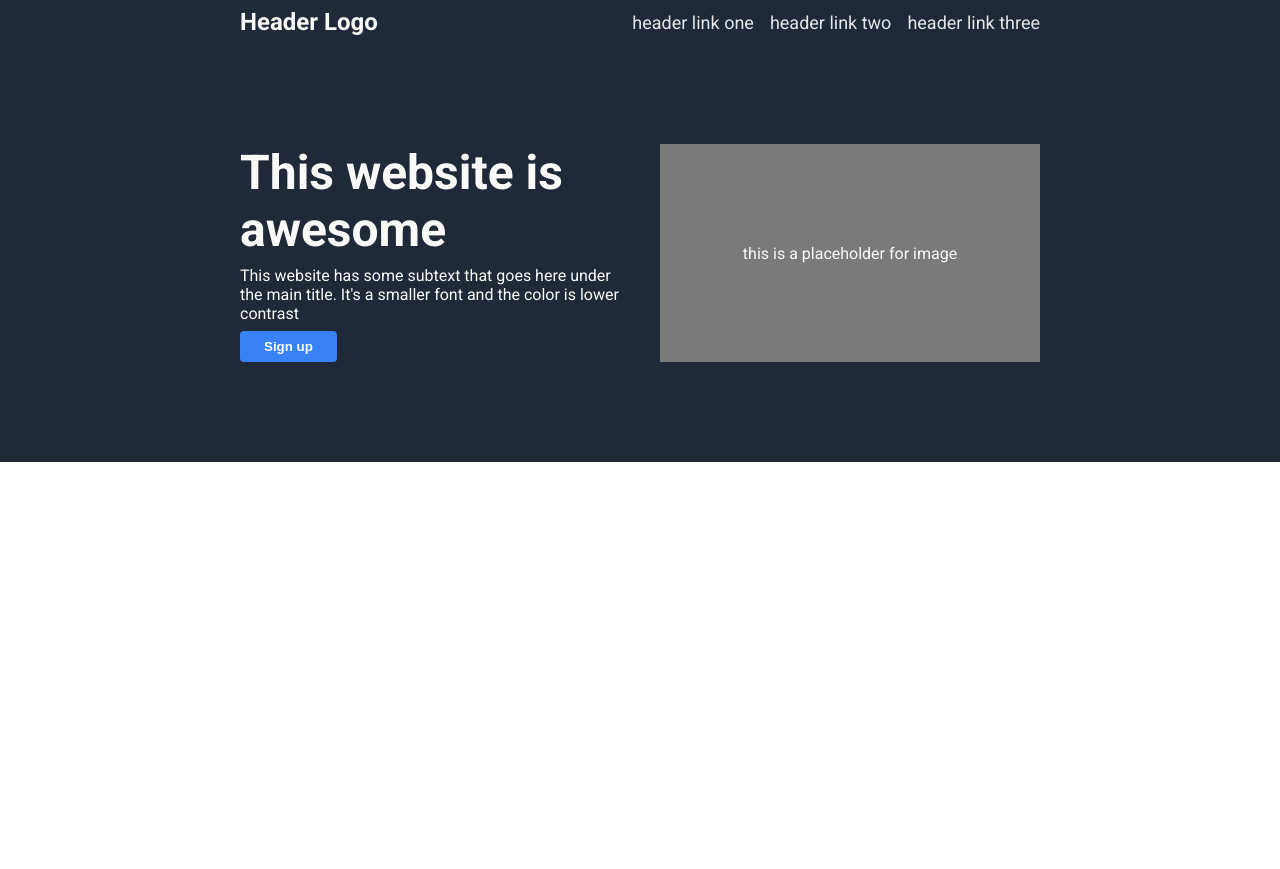
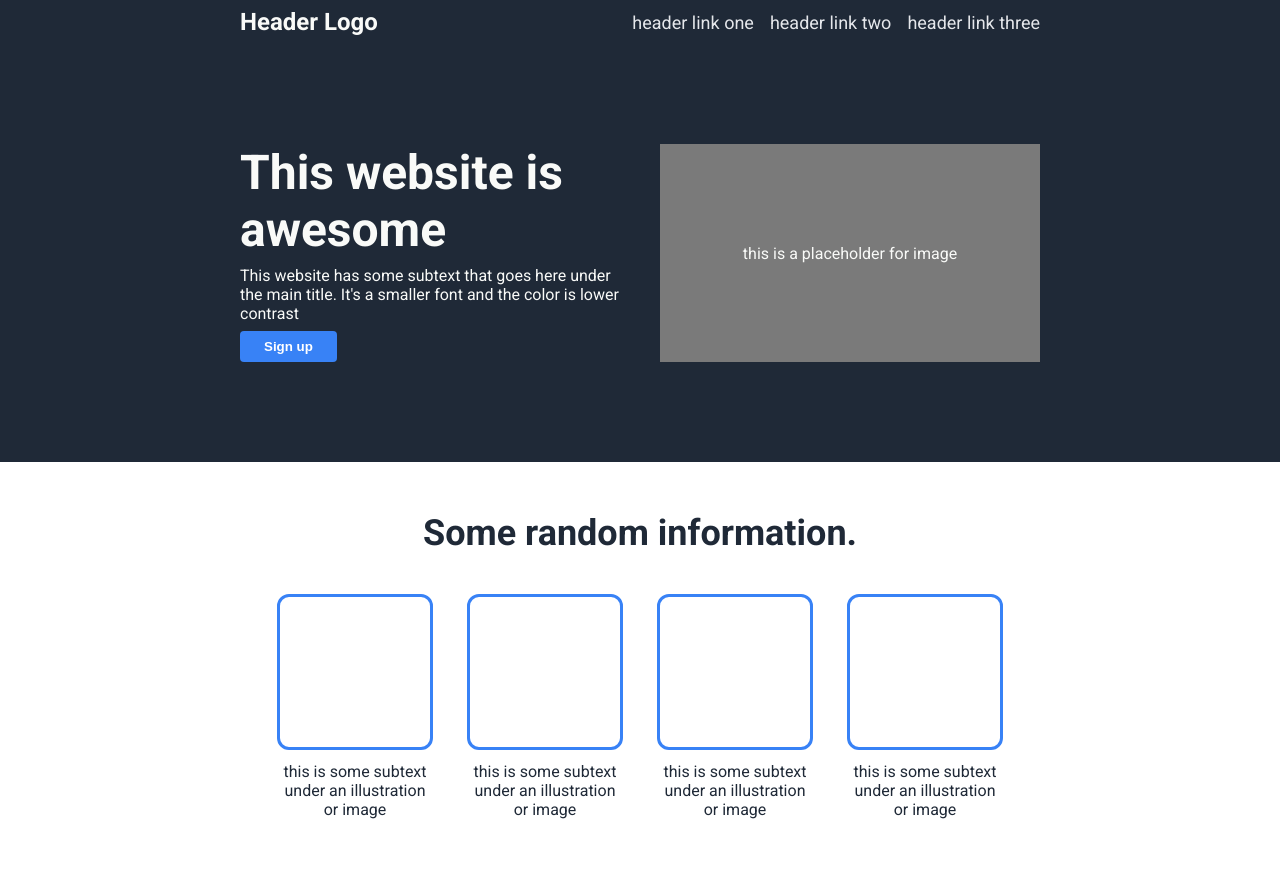
Before and after one commit to jgcarrasco/landing-page-project, a plain HTML site: page index.html in a window 1280 px wide. Before the commit the page ends 800 px from the top, so only its background shows below. Drawn offline with Linux system fonts and the light colour scheme.

Commit message:
Add information section

```diff
--- a/index.html
+++ b/index.html
@@ -30,5 +30,26 @@
             <div class="img">this is a placeholder for image</div>
         </div>
     </div>
+    <div class="information">
+        <div class="info-title">Some random information.</div>
+        <div class="cards">
+            <div class="card">
+                <div class="placeholder"></div>
+                <div class="caption">this is some subtext under an illustration or image</div>
+            </div>
+            <div class="card">
+                <div class="placeholder"></div>
+                <div class="caption">this is some subtext under an illustration or image</div>
+            </div>
+            <div class="card">
+                <div class="placeholder"></div>
+                <div class="caption">this is some subtext under an illustration or image</div>
+            </div>
+            <div class="card">
+                <div class="placeholder"></div>
+                <div class="caption">this is some subtext under an illustration or image</div>
+            </div>
+        </div>
+    </div>
 </body>
 </html>
--- a/style.css
+++ b/style.css
@@ -89,3 +89,43 @@ li {
     border-radius: 4px;
     border: none;
 }
+
+.placeholder {
+    width: 150px;
+    height: 150px;
+    border-style: solid;
+    border-color: #3882f6;
+    border-radius: 12px;
+}
+
+.information {
+    display: flex;
+    flex-direction: column;
+    justify-content: center;
+    align-items: center;
+    gap: 40px;
+    padding: 50px 0px;
+}
+
+.info-title {
+    font-size: 36px;
+    font-weight: bolder;
+    color: #1f2937;
+}
+
+.cards {
+    display: flex;
+    justify-content: center;
+    gap: 40px;
+}
+
+.card {
+    display: flex;
+    flex-direction: column;
+    justify-content: center;
+    align-items: center;
+    width: 150px;
+    gap: 12px;
+    text-align: center;
+    color: #1f2937
+}
```
